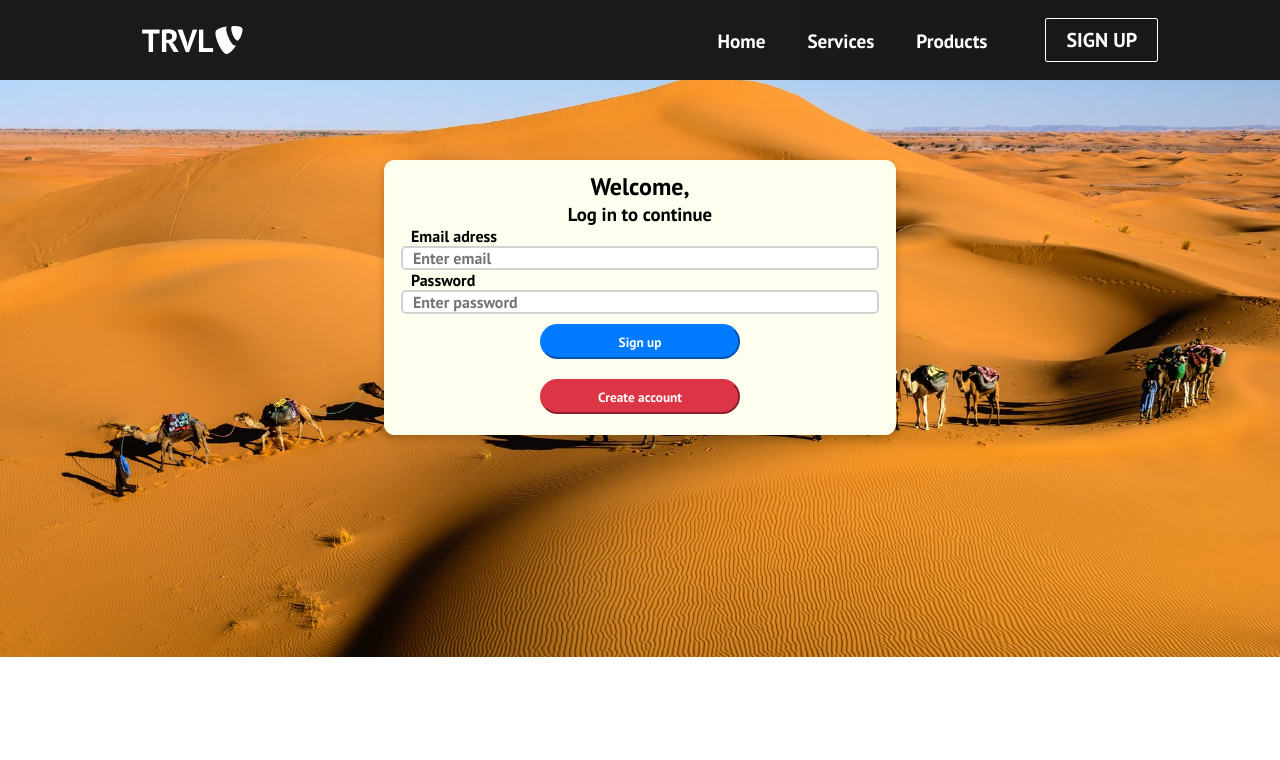
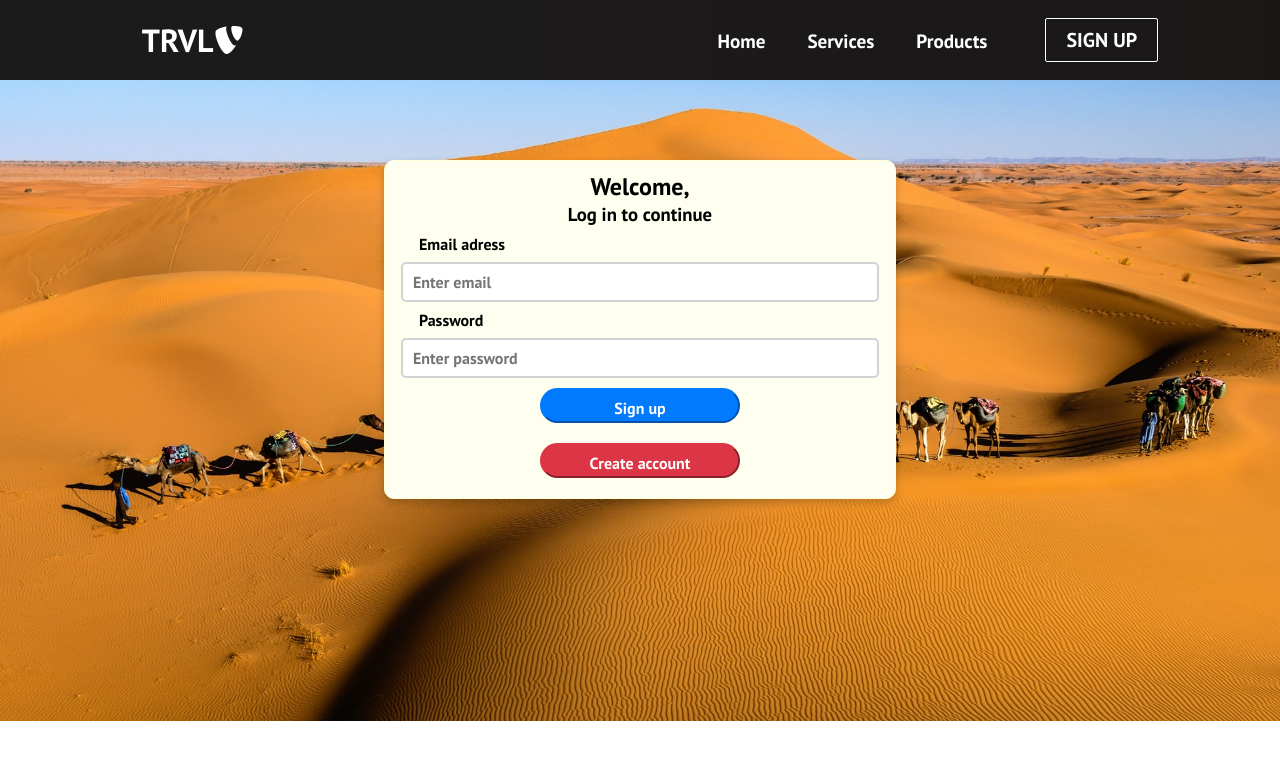
Before and after one commit to Alice7H/react-website1, a React (Create React App) app: page /sign-up in a window 1280 px wide. Shown: the top 760 px of the page. Built offline with nearby package versions, Linux system fonts and the light colour scheme.

Commit message:
Update README.md
Updated login style
Added banner

```diff
--- a/src/components/styles/Login.css
+++ b/src/components/styles/Login.css
@@ -24,6 +24,7 @@
 }
 
 .card__item__login button {
+    font-size: 16px;
     align-self: center;
     margin: 10px 0 10px 0;
     width: 200px;
@@ -51,6 +52,12 @@
     background: #f10921;
  }
 
+.card__item__login button,
+.card__form label,
+.card__form input {
+    padding: .5rem;
+}
+
 .card__form label {
     text-align: left;
     margin-left: 10px;
```
Also changed, not shown: src/assets/imgs/banner.png (added), 1 other file (tests, documents, lock files or other folders).
